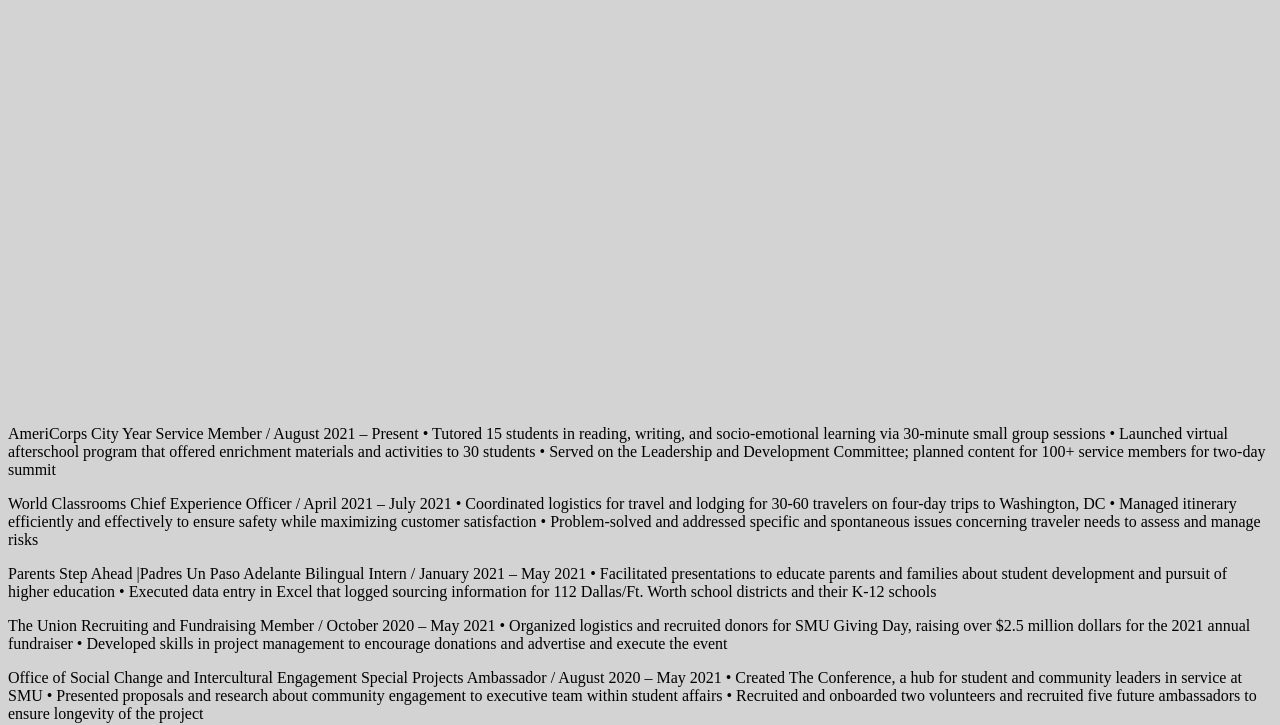
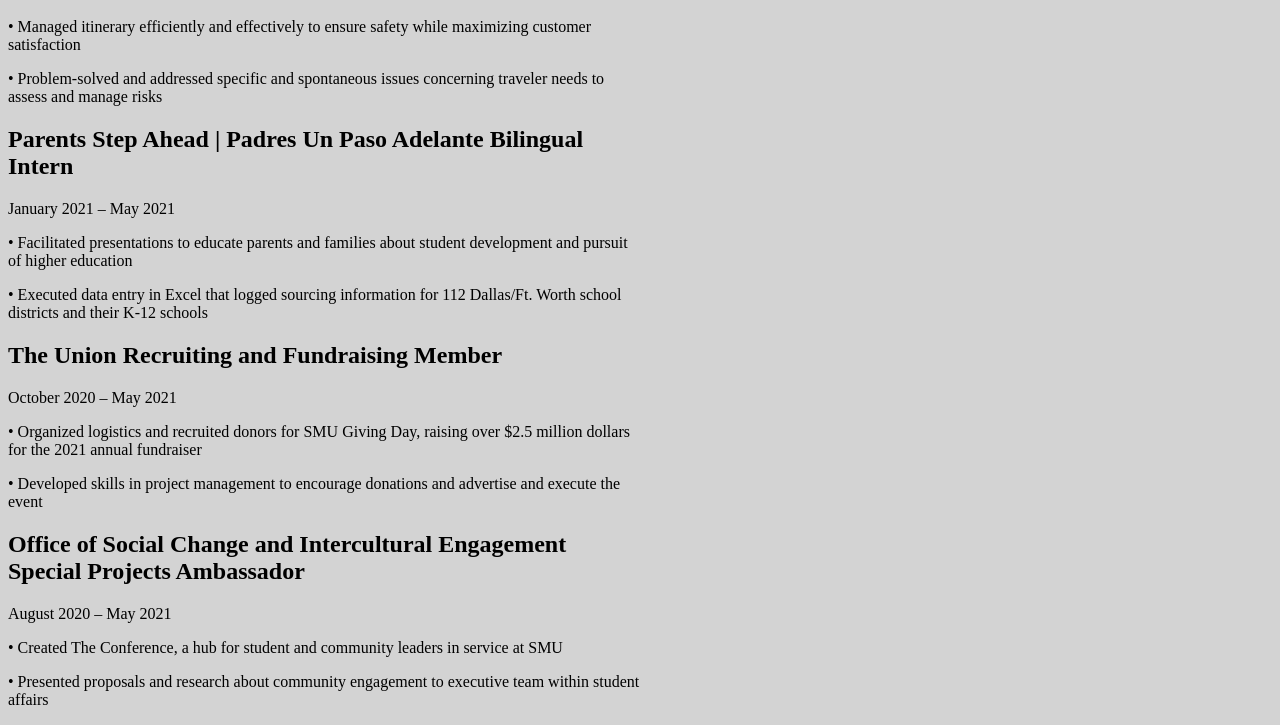
Before and after one commit to tts0057/PersonalWebsite, a plain HTML site: page pages/professional.html in a window 1280 px wide. Shown: the part 573-1298 px from the top of the page. Drawn offline with Linux system fonts and the light colour scheme.

Commit message:
Adding more columns for professional page

```diff
--- a/pages/professional.html
+++ b/pages/professional.html
@@ -16,51 +16,41 @@
     <body style="background-color:lightgrey">
         <p class="creativedescription">I am a young customer success professional who is dedicated to helping people and solving problems. I'm organized, focused, and a people person. Here are some of the experiences that I have garnered over the past few years.</p>
         <div class="row">
-            <div class="column" style="background-color:lightgrey;">
+            <div class="resumecolumn" style="background-color:lightgray; width: 50%;">
               <h2>AmeriCorps City Year Service Member</h2>
               <p>August 2021 – Present </p>
               <p>• Tutored 15 students in reading, writing, and socio-emotional learning via 30-minute small group sessions</p>
               <p>• Launched virtual afterschool program that offered enrichment materials and activities to 30 students</p>
               <p>• Served on the Leadership and Development Committee; planned content for 100+ service members for two-day summit</p>
             </div>
-            <div class="column" style="background-color:lightgrey;">
+            <div class="resumecolumn" style="background-color:lightgray; width: 50%;">
               <h2>World Classrooms Chief Experience Officer</h2>
               <p>April 2021 – July 2021</p>
               <p>• Coordinated logistics for travel and lodging for 30-60 travelers on four-day trips to Washington, DC</p>
               <p>• Managed itinerary efficiently and effectively to ensure safety while maximizing customer satisfaction</p>
               <p>• Problem-solved and addressed specific and spontaneous issues concerning traveler needs to assess and manage risks</p>
             </div>
-        <p>
-            AmeriCorps
-City Year Service Member / August 2021 – Present
-• Tutored 15 students in reading, writing, and socio-emotional learning via 30-minute small group sessions
-• Launched virtual afterschool program that offered enrichment materials and activities to 30 students
-• Served on the Leadership and Development Committee; planned content for 100+ service members for two-day summit
-        </p>
-        <p>
-            World Classrooms
-Chief Experience Officer / April 2021 – July 2021
-• Coordinated logistics for travel and lodging for 30-60 travelers on four-day trips to Washington, DC
-• Managed itinerary efficiently and effectively to ensure safety while maximizing customer satisfaction
-• Problem-solved and addressed specific and spontaneous issues concerning traveler needs to assess and manage risks
-        </p>
-        <p>
-            Parents Step Ahead |Padres Un Paso Adelante Bilingual Intern / January 2021 – May 2021
-• Facilitated presentations to educate parents and families about student development and pursuit of higher education
-• Executed data entry in Excel that logged sourcing information for 112 Dallas/Ft. Worth school districts and their K-12 schools
-        </p>
-        <p>
-            The Union
-Recruiting and Fundraising Member / October 2020 – May 2021
-• Organized logistics and recruited donors for SMU Giving Day, raising over $2.5 million dollars for the 2021 annual fundraiser
-• Developed skills in project management to encourage donations and advertise and execute the event
-        </p>
-        <p>
-            Office of Social Change and Intercultural Engagement Special Projects Ambassador / August 2020 – May 2021
-• Created The Conference, a hub for student and community leaders in service at SMU
-• Presented proposals and research about community engagement to executive team within student affairs
-• Recruited and onboarded two volunteers and recruited five future ambassadors to ensure longevity of the project
-        </p>
+            <div class="resumecolumn" style="background-color:lightgrey; width: 50%;">
+                <h2>Parents Step Ahead | Padres Un Paso Adelante Bilingual Intern</h2>
+                <p>January 2021 – May 2021</p>
+                <p>• Facilitated presentations to educate parents and families about student development and pursuit of higher education</p>
+                <p>• Executed data entry in Excel that logged sourcing information for 112 Dallas/Ft. Worth school districts and their K-12 schools</p>
+            </div>
+            <div class="resumecolumn" style="background-color:lightgrey; width: 50%;">
+                <h2>The Union Recruiting and Fundraising Member</h2>
+                <p>October 2020 – May 2021</p>
+                <p>• Organized logistics and recruited donors for SMU Giving Day, raising over $2.5 million dollars for the 2021 annual fundraiser</p>
+                <p>• Developed skills in project management to encourage donations and advertise and execute the event</p>
+            </div>
+            <div class="resumecolumn" style="background-color:lightgrey; width: 50%;">
+                <h2>Office of Social Change and Intercultural Engagement Special Projects Ambassador</h2>
+                <p>August 2020 – May 2021</p>
+                <p>• Created The Conference, a hub for student and community leaders in service at SMU</p>
+                <p>• Presented proposals and research about community engagement to executive team within student affairs</p>
+                <p>• Recruited and onboarded two volunteers and recruited five future ambassadors to ensure longevity of the project</p>
+            </div>
+
+
         <p>
             SMU Residence Life and Student Housing Resident Assistant / August 2019 – May 2021
 • Managed a university residential dorm floor of 41 diverse undergraduate students
```
Also changed, not shown: pages/creative.html (+1 -1 lines).
